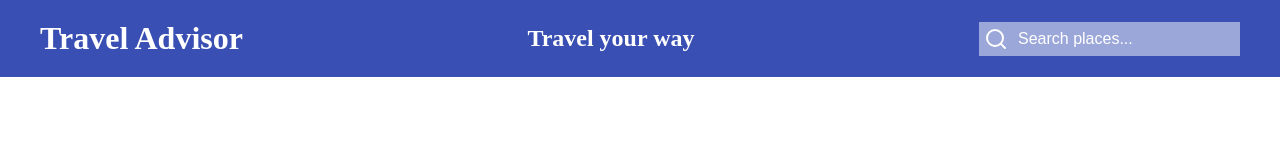
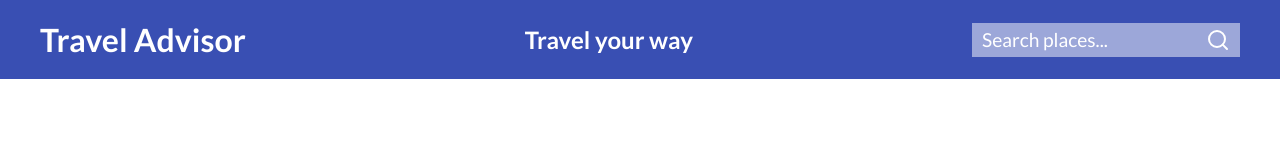
Before and after one commit to JEKO10/Travel-advisor, a React (Create React App) app: page / in a window 1280 px wide. Shown: the top 160 px of the page. Built offline with nearby package versions, Linux system fonts and the light colour scheme.

Commit message:
sass setup

```diff
--- a/package.json
+++ b/package.json
@@ -13,7 +13,6 @@
     "react-dom": "^18.1.0",
     "react-icons": "^4.3.1",
     "react-scripts": "^2.1.3",
-    "sass": "^1.51.0",
     "web-vitals": "^2.1.4"
   },
   "scripts": {
--- a/src/components/Header.jsx
+++ b/src/components/Header.jsx
@@ -7,8 +7,8 @@ function Header() {
       <h1>Travel Advisor</h1>
       <h2>Travel your way</h2>
       <div className="search">
+        <input type="text" placeholder="Search places..." />
         <FiSearch />
-        <input type="text" placeholder="Search places..." />
       </div>
     </header>
   );
--- a/src/index.js
+++ b/src/index.js
@@ -1,6 +1,6 @@
 import React from "react";
 import ReactDOM from "react-dom/client";
-import "./sass/index.css";
+import "./sass/css/main.css";
 import App from "./App";
 import reportWebVitals from "./reportWebVitals";
 
--- /dev/null
+++ b/src/sass/_config.scss
@@ -0,0 +1,9 @@
+@import url("https://fonts.googleapis.com/css2?family=Lato:wght@100;300;400;700;900&display=swap");
+
+@mixin flex($justify, $align) {
+  display: flex;
+  justify-content: $justify;
+  align-items: $align;
+}
+
+$primaryFont: "Lato", sans-serif;
--- /dev/null
+++ b/src/sass/_header.scss
@@ -0,0 +1,32 @@
+header {
+  @include flex(space-between, center);
+  padding: 20px 40px;
+  background-color: #394fb3;
+  color: #fff;
+  font-family: $primaryFont;
+
+  .search {
+    @include flex(center, center);
+    background-color: rgba(255, 255, 255, 0.5);
+    padding: 5px 10px 5px 0;
+
+    svg {
+      font-size: 1.5rem;
+    }
+
+    input {
+      font-size: 1.2rem;
+      background: none;
+      border: none;
+      outline: none;
+      color: #fff;
+      padding: 0 5px;
+      margin: 0 5px;
+      font-family: $primaryFont;
+
+      &::placeholder {
+        color: #fff;
+      }
+    }
+  }
+}
--- /dev/null
+++ b/src/sass/css/main.css
@@ -0,0 +1,69 @@
+@import url("https://fonts.googleapis.com/css2?family=Lato:wght@100;300;400;700;900&display=swap");
+header {
+  display: -webkit-box;
+  display: -ms-flexbox;
+  display: flex;
+  -webkit-box-pack: justify;
+      -ms-flex-pack: justify;
+          justify-content: space-between;
+  -webkit-box-align: center;
+      -ms-flex-align: center;
+          align-items: center;
+  padding: 20px 40px;
+  background-color: #394fb3;
+  color: #fff;
+  font-family: "Lato", sans-serif;
+}
+
+header .search {
+  display: -webkit-box;
+  display: -ms-flexbox;
+  display: flex;
+  -webkit-box-pack: center;
+      -ms-flex-pack: center;
+          justify-content: center;
+  -webkit-box-align: center;
+      -ms-flex-align: center;
+          align-items: center;
+  background-color: rgba(255, 255, 255, 0.5);
+  padding: 5px 10px 5px 0;
+}
+
+header .search svg {
+  font-size: 1.5rem;
+}
+
+header .search input {
+  font-size: 1.2rem;
+  background: none;
+  border: none;
+  outline: none;
+  color: #fff;
+  padding: 0 5px;
+  margin: 0 5px;
+  font-family: "Lato", sans-serif;
+}
+
+header .search input::-webkit-input-placeholder {
+  color: #fff;
+}
+
+header .search input:-ms-input-placeholder {
+  color: #fff;
+}
+
+header .search input::-ms-input-placeholder {
+  color: #fff;
+}
+
+header .search input::placeholder {
+  color: #fff;
+}
+
+* {
+  margin: 0;
+  padding: 0;
+  -webkit-box-sizing: border-box;
+          box-sizing: border-box;
+}
+/*# sourceMappingURL=main.css.map */
--- a/src/sass/index.css
+++ /dev/null
@@ -1,39 +0,0 @@
-* {
-  margin: 0;
-  padding: 0;
-  box-sizing: border-box;
-}
-
-header {
-  display: flex;
-  justify-content: space-between;
-  align-items: center;
-  padding: 20px 40px;
-  background-color: #394fb3;
-  color: #fff;
-}
-
-.search {
-  display: flex;
-  justify-content: center;
-  align-items: center;
-  background-color: rgba(255, 255, 255, 0.5);
-  padding: 5px;
-}
-
-svg {
-  font-size: 1.5rem;
-}
-
-input {
-  font-size: 1rem;
-  background: none;
-  border: none;
-  outline: none;
-  color: #fff;
-  padding: 0 10px;
-}
-
-input::placeholder {
-  color: #fff;
-}
--- /dev/null
+++ b/src/sass/main.scss
@@ -0,0 +1,8 @@
+@import "config";
+@import "header";
+
+* {
+  margin: 0;
+  padding: 0;
+  box-sizing: border-box;
+}
```
Also changed, not shown: 2 other files (tests, documents, lock files or other folders).
